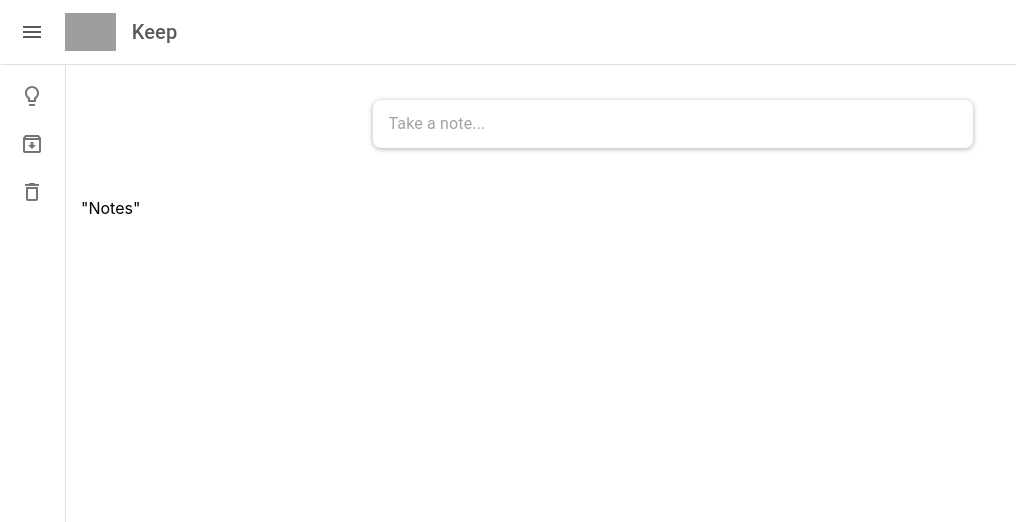
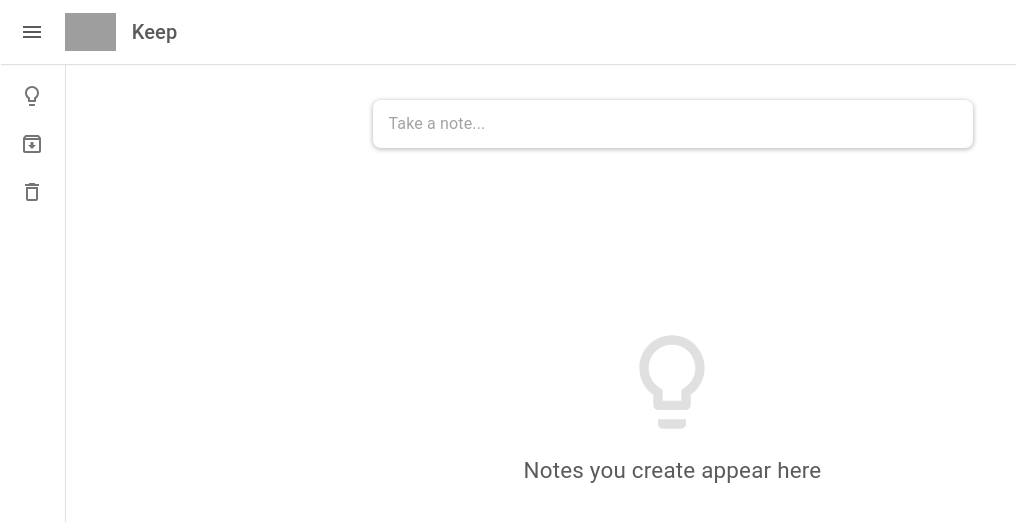
Before and after one commit to jskrnqwerty/dont-keep, a React (Create React App) app: page / in a window 1280 px wide. Shown: the top 522 px of the page, without its empty margins (0-1016 px from the left). Built offline with nearby package versions, Linux system fonts and the light colour scheme; grey boxes are pictures that could not be loaded.

Commit message:
currNote removed. setNotes updated within CreateNotes comp

```diff
--- a/src/components/notes/CreateNote.jsx
+++ b/src/components/notes/CreateNote.jsx
@@ -10,7 +10,7 @@
 
 const CreateNote = () => {
   // currNote is being read in the Notes component.
-  const { setCurrNote } = useContext(NotesDataContext);
+  const { notes, setNotes } = useContext(NotesDataContext);
   const [showTitle, setShowTitle] = useState(false);
   const [noteTitle, setNoteTitle] = useState("");
   const [noteInfo, setNoteInfo] = useState("");
@@ -20,8 +20,7 @@
     setShowTitle(false);
     if (noteTitle || noteInfo) {
       // console.log("note Inside handleClickAway: ", note);
-      setCurrNote(note);
-      // console.log("currNote Inside handleClickAway: ", currNote);
+      setNotes([...notes, note]);
       resetInputFields();
       // console.log("note Inside handleClickAway after resetInputFields(): ", note);
     }
--- /dev/null
+++ b/src/components/notes/EmptyNotes.jsx
@@ -0,0 +1,24 @@
+import { LightbulbOutlined as LightbulbIcon } from "@mui/icons-material";
+import { Box, Typography } from "@mui/material";
+
+const EmptyNotes = () => {
+  return (
+    <Box
+      sx={{
+        display: "flex",
+        flexDirection: "column",
+        m: "auto",
+        mt: "16vh",
+      }}
+    >
+      <LightbulbIcon
+        sx={{ fontSize: "7rem", margin: "auto", color: "#E0E0E0" }}
+      />
+      <Typography sx={{ fontSize: "1.4rem", color: "#5A5A5A", mt: "1rem" }}>
+        Notes you create appear here
+      </Typography>
+    </Box>
+  );
+};
+
+export default EmptyNotes;
--- a/src/components/notes/Notes.jsx
+++ b/src/components/notes/Notes.jsx
@@ -1,12 +1,15 @@
 import { useContext } from "react";
 import { NotesDataContext } from "../context/NotesDataContextProvider";
+import EmptyNotes from "./EmptyNotes";
 
 const Notes = () => {
-  const { currNote, notes, setNotes } = useContext(NotesDataContext);
+  const { notes, setNotes } = useContext(NotesDataContext);
+
   return (
     <>
-      "Notes"
-      {console.log("Inside Notes.jsx", currNote)}
+      <EmptyNotes />
+      {/* {if(notes) {
+      }} */}
     </>
   );
 };
```
Also changed, not shown: src/components/archived-notes/EmptyArchivedNotes.jsx (added, +24 -0 lines), src/components/deleted-notes/EmptyDeletedNotes.jsx (added, +22 -0 lines).
